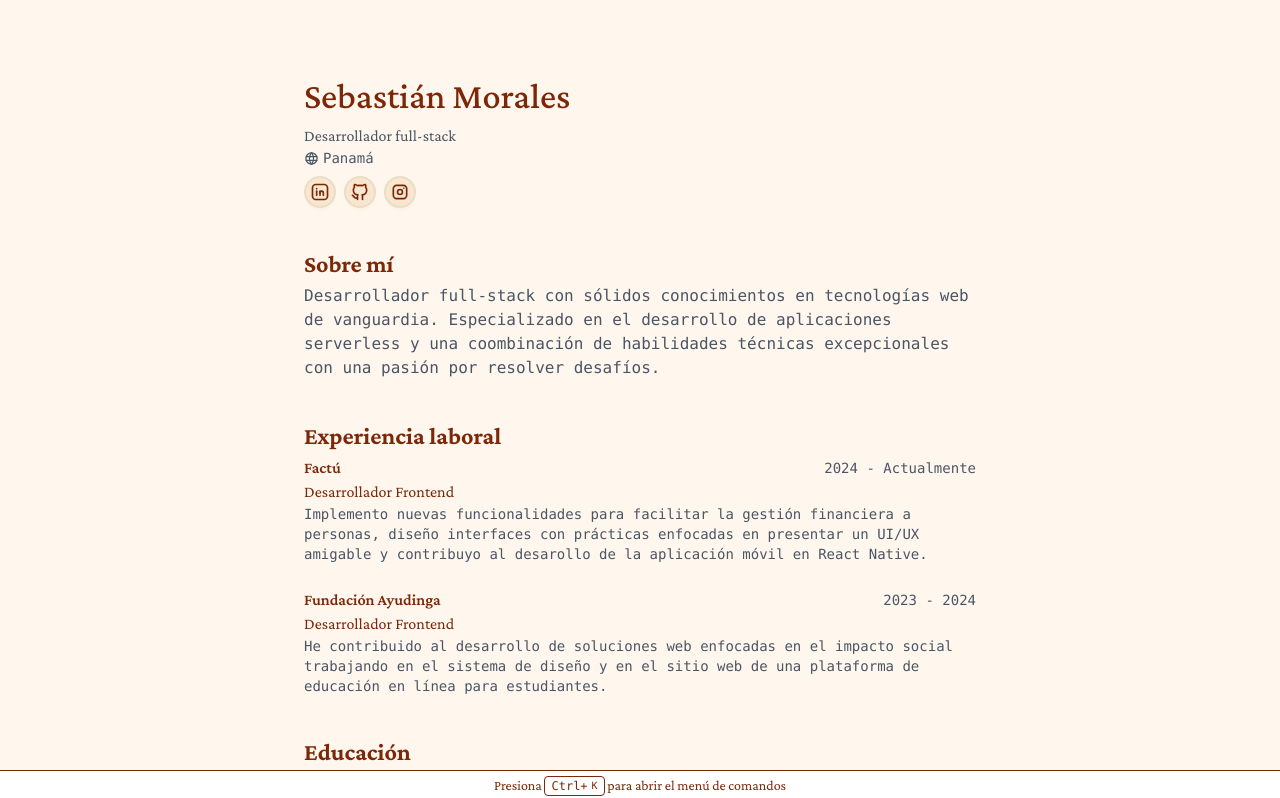
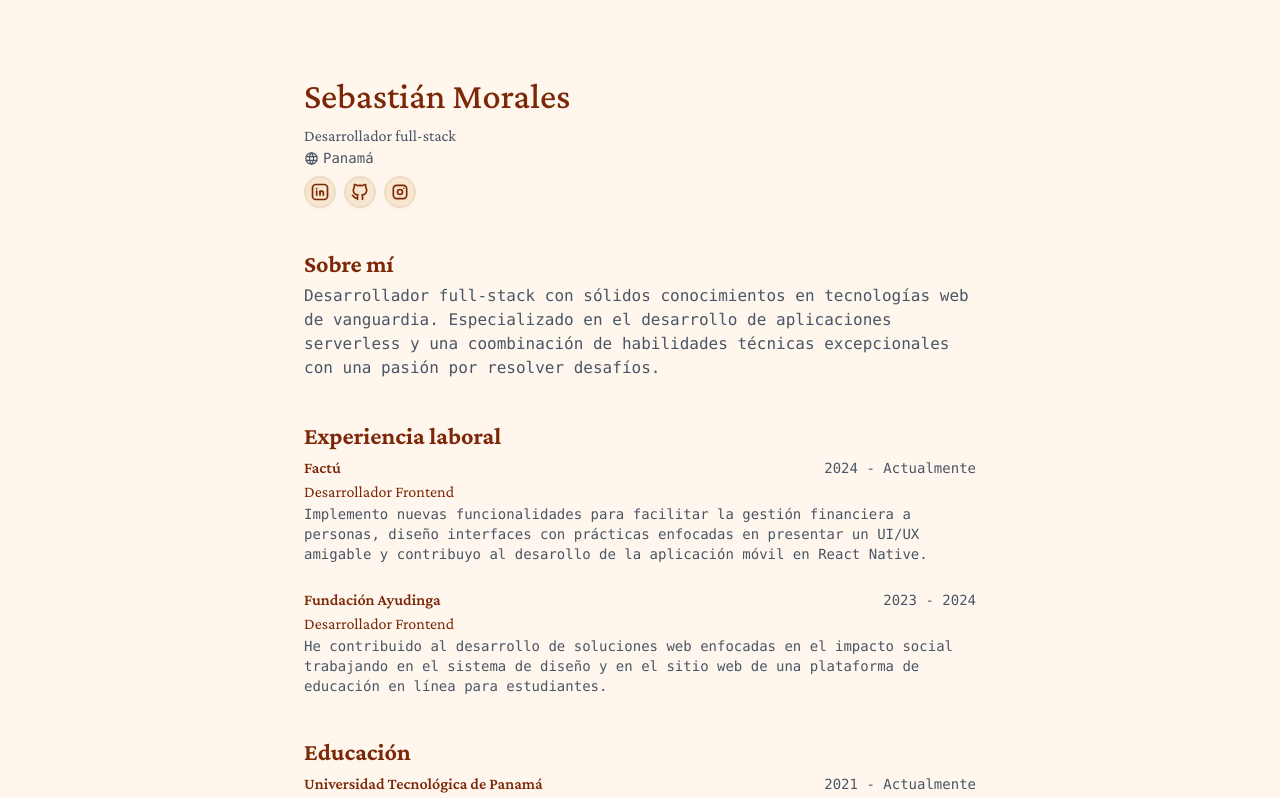
Before and after one commit to nzkdevsaider/nzkdevsaider.github.io, a Next.js app: page / in a window 1280 px wide. Shown: the top 798 px of the page. Built offline with nearby package versions, Linux system fonts and the light colour scheme.

Commit message:
:recycle: refactor: update component styles and clean up unused code in various files

```diff
--- a/components/commands/Command.tsx
+++ b/components/commands/Command.tsx
@@ -50,7 +50,7 @@ const CommandInput = React.forwardRef<
     <CommandPrimitive.Input
       ref={ref}
       className={cn(
-        "flex h-11 w-full rounded-md bg-transparent py-3 text-sm outline-none placeholder:text-muted-foreground disabled:cursor-not-allowed disabled:opacity-50",
+        "flex h-11 w-full rounded-md bg-transparent py-3 text-sm outline-hidden placeholder:text-muted-foreground disabled:cursor-not-allowed disabled:opacity-50",
         className
       )}
       {...props}
@@ -121,7 +121,7 @@ const CommandItem = React.forwardRef<
   <CommandPrimitive.Item
     ref={ref}
     className={cn(
-      "relative flex cursor-default select-none items-center rounded-sm px-2 py-1.5 text-sm outline-none aria-selected:bg-slate-200 aria-selected:text-accent-foreground data-[disabled]:pointer-events-none data-[disabled]:opacity-50",
+      "relative flex cursor-default select-none items-center rounded-xs px-2 py-1.5 text-sm outline-hidden aria-selected:bg-slate-200 aria-selected:text-accent-foreground data-disabled:pointer-events-none data-disabled:opacity-50",
       className
     )}
     {...props}
--- a/components/dialogs/Dialog.tsx
+++ b/components/dialogs/Dialog.tsx
@@ -44,7 +44,7 @@ const DialogContent = React.forwardRef<
       {...props}
     >
       {children}
-      <DialogPrimitive.Close className="absolute right-4 top-4 rounded-sm opacity-70 ring-offset-background transition-opacity hover:opacity-100 focus:outline-none focus:ring-2 focus:ring-ring focus:ring-offset-2 disabled:pointer-events-none data-[state=open]:bg-accent data-[state=open]:text-muted-foreground">
+      <DialogPrimitive.Close className="absolute right-4 top-4 rounded-xs opacity-70 ring-offset-background transition-opacity hover:opacity-100 focus:outline-hidden focus:ring-2 focus:ring-ring focus:ring-offset-2 disabled:pointer-events-none data-[state=open]:bg-accent data-[state=open]:text-muted-foreground">
         <X className="h-4 w-4" />
         <span className="sr-only">Close</span>
       </DialogPrimitive.Close>
--- a/components/layout/Footer.tsx
+++ b/components/layout/Footer.tsx
@@ -1,18 +1,7 @@
-import { CommandMenu } from "../CommandMenu";
-import RESUME_DATA from "@/lib/cv.json";
 
 const Footer = () => {
-  const { basics } = RESUME_DATA;
-
   return (
-    <CommandMenu
-      links={basics.profiles.map((profile, index) => {
-        return {
-          url: profile.url,
-          title: profile.network,
-        };
-      })}
-    />
+    <></>
   );
 };
 
--- a/components/layout/Layout.tsx
+++ b/components/layout/Layout.tsx
@@ -4,7 +4,7 @@ import Footer from "./Footer";
 const Layout = ({ children }: { children: React.ReactNode }) => {
 
   return (
-    <div className="container m-auto max-w-[50rem] p-10 md:p-16">
+    <div className="container m-auto max-w-200 p-10 md:p-16">
       <Header />
       {children}
       <Footer />
--- a/components/sections/Proyectos.tsx
+++ b/components/sections/Proyectos.tsx
@@ -9,10 +9,10 @@ const Proyectos = () => {
     <Section title="Proyectos">
       <div className="grid grid-cols-1 md:grid-cols-3 gap-4">
         {projects.map((project, index) => (
-          <Link href={project.url}>
+          <Link key={project.name} href={project.url}>
             <div
               key={generateId(index)}
-              className="border border-slate-200 h-full shadow-sm rounded-md p-3 hover:shadow-md transition duration-300 ease-in-out cursor-pointer hover:border-slate-300"
+              className="border border-slate-200 h-full shadow-xs rounded-md p-3 hover:shadow-md transition duration-300 ease-in-out cursor-pointer hover:border-slate-300"
             >
               <div className="flex flex-col justify-between gap-4 h-full">
                 <div className="flex flex-col">
--- a/components/sections/Section.tsx
+++ b/components/sections/Section.tsx
@@ -1,4 +1,4 @@
-import { SectionProps } from "@/lib/types";
+import type { SectionProps } from "@/lib/types";
 import TitlePrimary from "../typo/TitlePrimary";
 
 const Section = ({ title, children }: SectionProps) => {
--- a/components/sections/Skills.tsx
+++ b/components/sections/Skills.tsx
@@ -45,8 +45,6 @@ const Skills = () => {
         return <IconBrandCss3 size={20} />;
       case "mongodb":
         return <IconBrandMongodb size={20} />;
-      case "mysql":
-        return <IconBrandMysql size={20} />;
       case "python":
         return <IconBrandPython size={20} />;
       case "docker":
```
